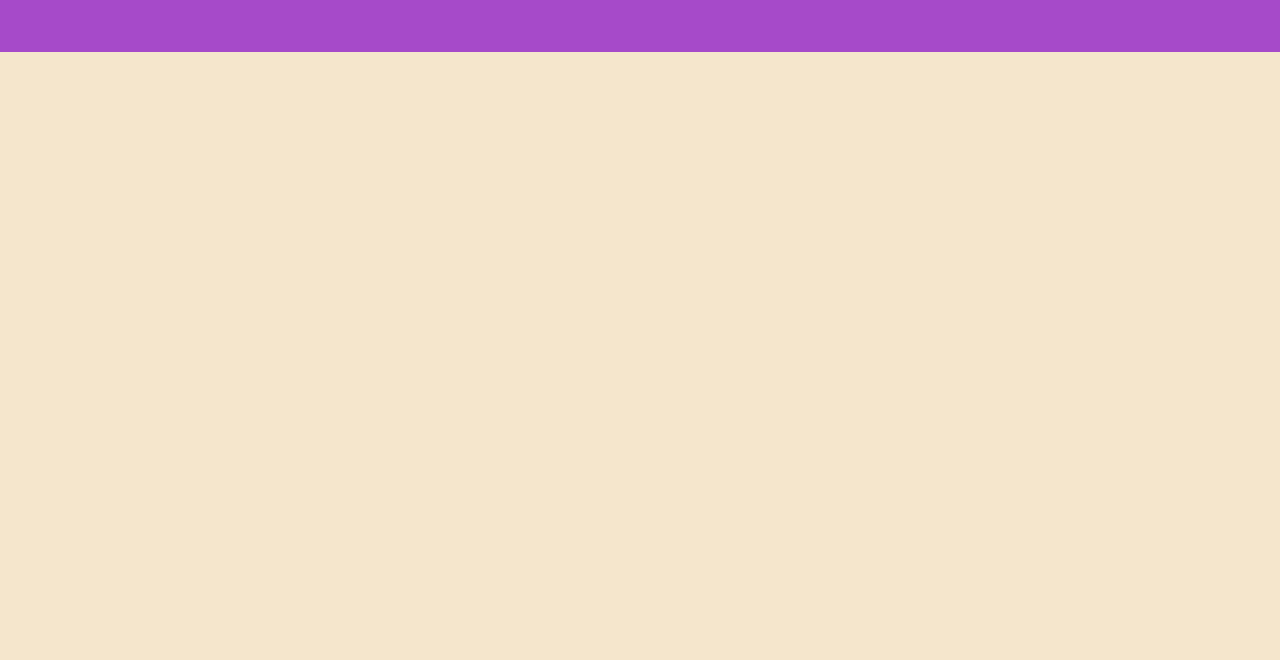
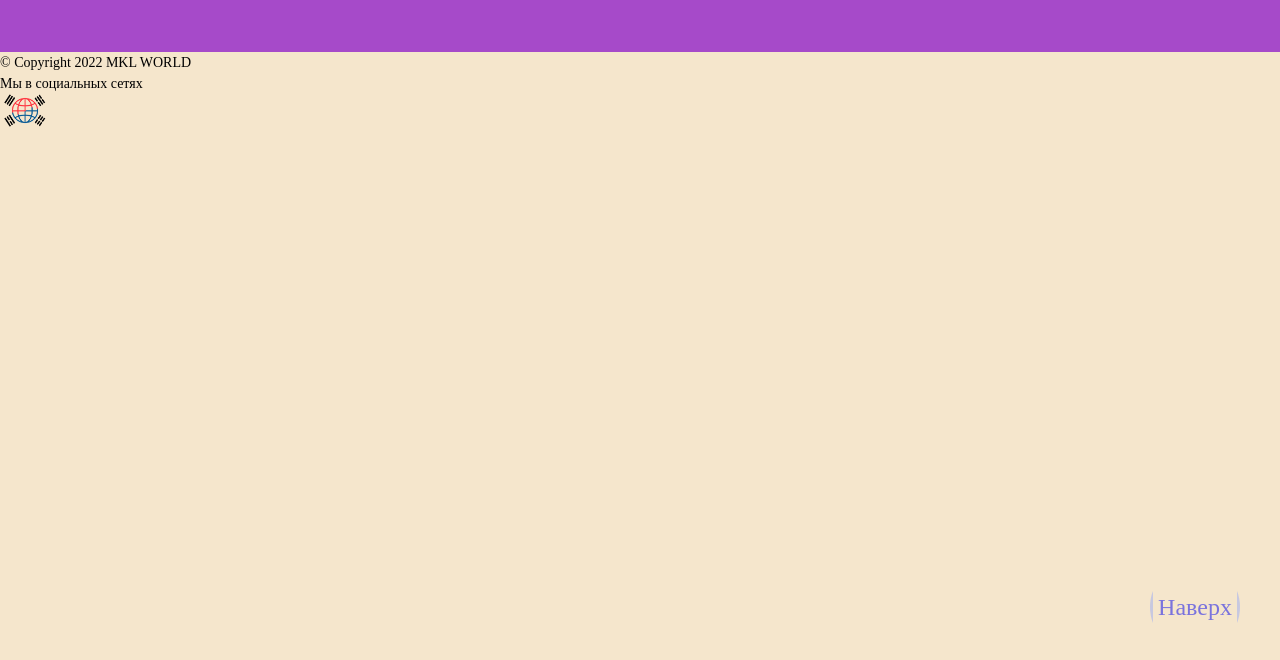
Before and after one commit to DiRoNGGod/MKL_World, a plain HTML site: page home.html in a window 1280 px wide. Shown: the part 108-768 px from the top of the page. Drawn offline with Linux system fonts and the light colour scheme.

Commit message:
Update home.html

```diff
--- a/home.html
+++ b/home.html
@@ -3,20 +3,28 @@
 <!-- Оболочка документа, указываю язык содержимого -->
 <html lang="ru">
 <!-- Контейнер для других важных данных (не отображается) -->
+
 <head>
-<!-- Кодировка старницы -->
+    <!-- Кодировка старницы -->
     <meta charset="UTF-8">
     <meta http-equiv="X-UA-Compatible" content="IE=edge">
-<!-- Настройка адаптивности страницы -->
+    <!-- Настройка адаптивности страницы -->
     <meta name="viewport" content="width=device-width, initial-scale=1.0">
-<!-- Заголовок страницы в бразузере -->
+    <!-- Заголовок страницы в бразузере -->
     <title>MKL WORLD</title>
-<!-- Подключение каскадных таблиц стилей, css -->
+    <!-- Подключение каскадных таблиц стилей, css -->
     <link rel="stylesheet" href="/styles/home.css" type="text/css">
 </head>
 <!-- Отображаемое тело страницы -->
+
 <body>
     <div class="wrapper">
+        <!-- !Кнопка -->
+        <div class="button__up">
+            <a href="#">
+                <p>Наверх</p>
+            </a>
+        </div>
         <header class="header">
             <div class="header__logo">
                 <img src="/images/лого.png" alt="Логотип">
@@ -30,6 +38,18 @@
                 <img src="/images/account.png" alt="Аккаунт">
             </div>
         </header>
+        <main class="main">
+        </main>
+        <footer class="footer">
+            <h1>© Copyright 2022 MKL WORLD</h1>
+            <div class="footer__social">
+                <h1>Мы в социальных сетях</h1>
+            </div>
+            <div class="footer__logo">
+                <img src="/images/лого.png" alt="Логотип">
+            </div>
+        </footer>
     </div>
 </body>
+
 </html>
```
